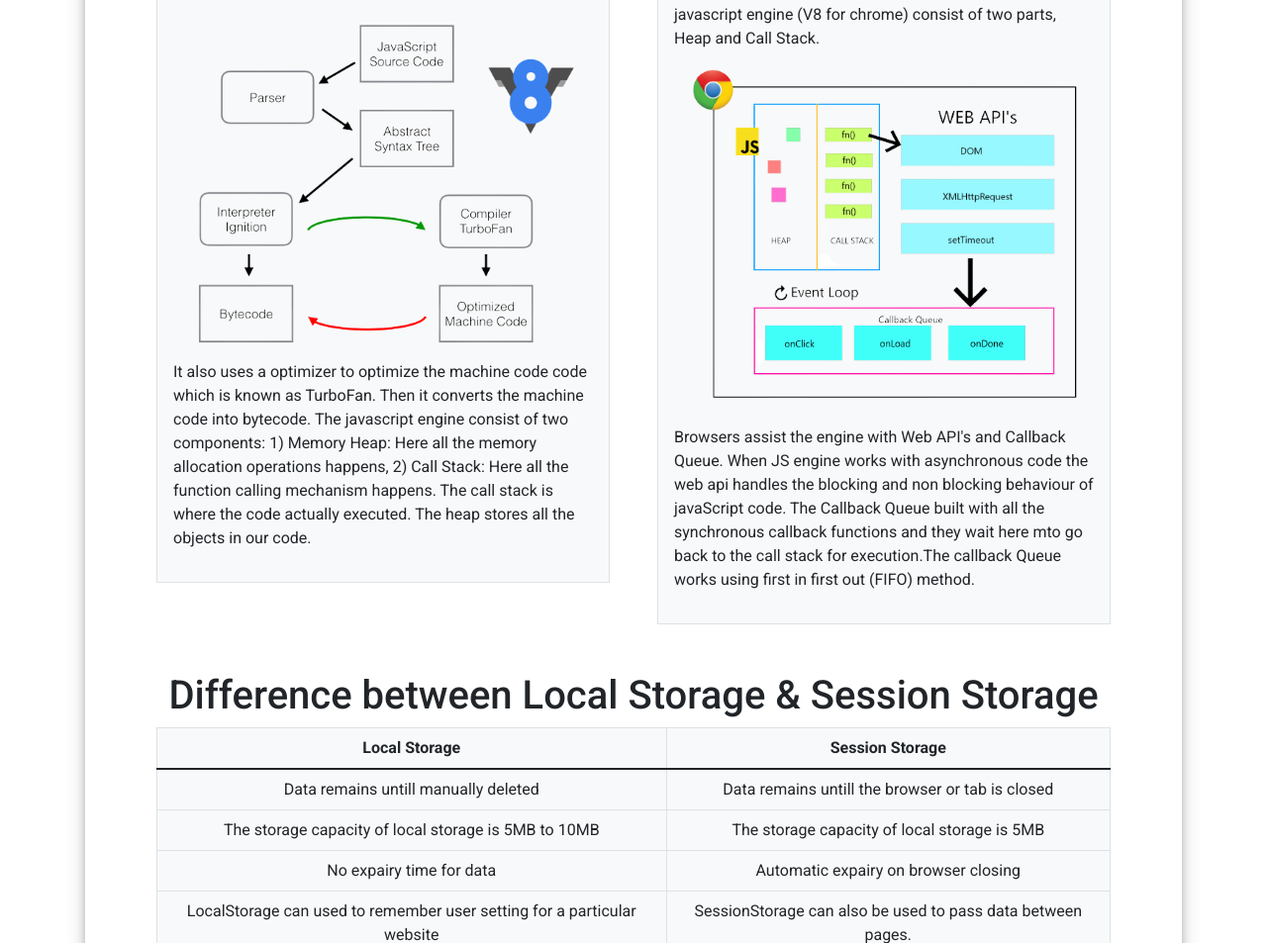
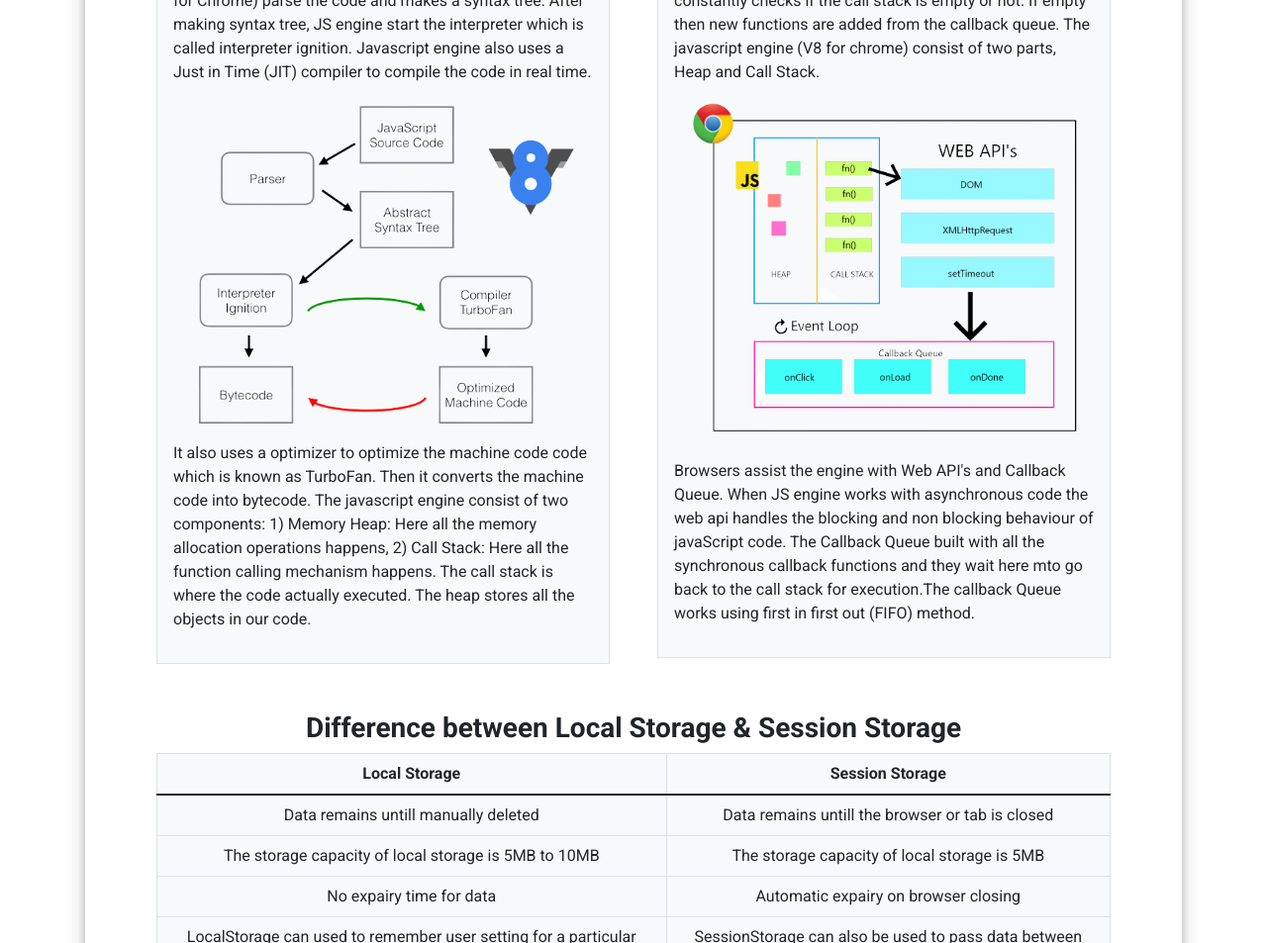
Before and after one commit to nnabicse/Instasohor-Debugging, a plain HTML site: page index.html in a window 1280 px wide. Shown: the part 1866-2819 px from the top of the page at 99% size. Drawn offline with nearby package versions, Linux system fonts and the light colour scheme.

Commit message:
final touch

```diff
--- a/index.html
+++ b/index.html
@@ -81,10 +81,11 @@
                 </div>
             </div>
             <section class="mt-5 p-5" id="q-and-a">
+                <h1 class="text-center fw-bolder mb-5">Questions & Answers Section</h1>
                 <div class="container px-4">
                     <div class="row gx-5">
                       <div class="col">
-                       <div class="p-3 border bg-light"><h1>How javaScript Works?</h1>
+                       <div class="p-3 border bg-light"><h3 class="fw-bold">How javaScript Works?</h3>
                     <p>
                         javaScript is a single threded interpreted programming language. There is a javaScript engine which executes the code. When browser gets a JS code, Javascript engine (V8 for Chrome) parse the code and makes a syntax tree. After making syntax tree, JS engine start the interpreter which is called interpreter ignition. Javascript engine also uses a Just in Time (JIT) compiler to compile the code in real time.
                         <img src="images/v8.png" class="p-3" alt="">
@@ -92,9 +93,9 @@
                     </p></div>
                       </div>
                       <div class="col">
-                        <div class="p-3 border bg-light"><h1>
+                        <div class="p-3 border bg-light"><h3 class="fw-bold">
                             What does JS event loop do?
-                        </h1>
+                        </h3>
                     <p>
                         Event loop in javaScript is a process that handles the communication between the Call Stack (synchronous events) and Callback Queue (asynchronous events). It constantly checks if the call stack is empty or not. If empty then new functions are added from the callback queue. The javascript engine (V8 for chrome) consist of two parts, Heap and Call Stack.
                         <img src="images/event-loop.png" class="p-3" alt="">
@@ -104,7 +105,7 @@
                     </div>
                     <div class="mt-5">
                         <div class="text-center">
-                            <h1>Difference between Local Storage & Session Storage</h1>
+                            <h3 class="fw-bold">Difference between Local Storage & Session Storage</h3>
                         </div>
                         <table class="table table-bordered text-center bg-light">
                             <thead>
```
